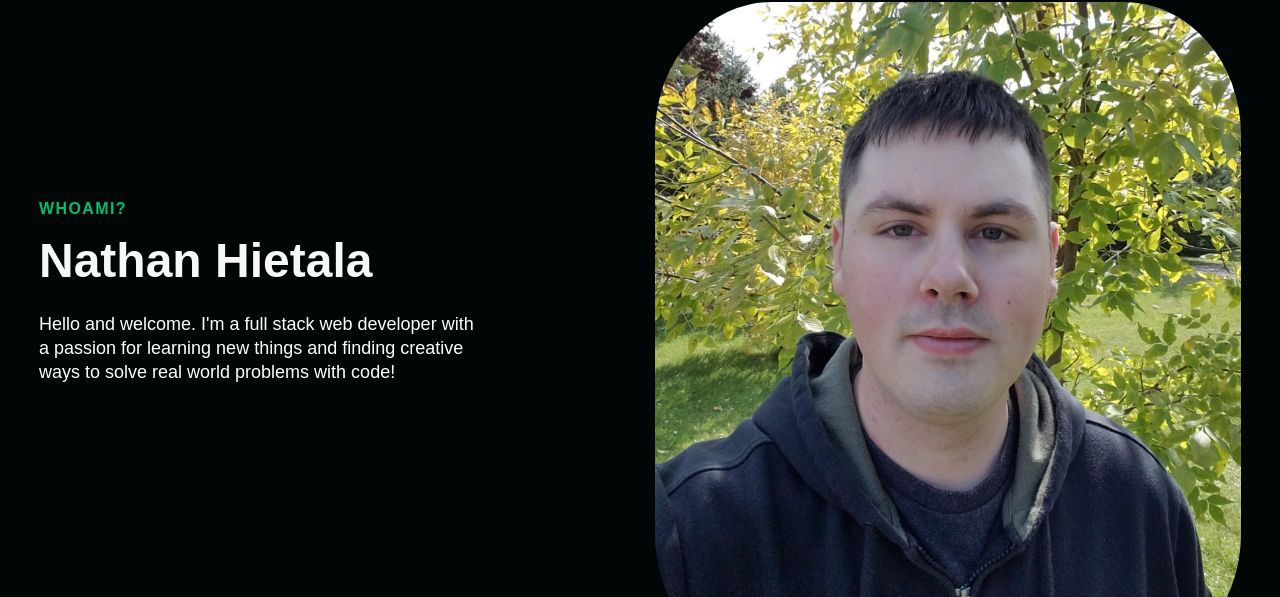
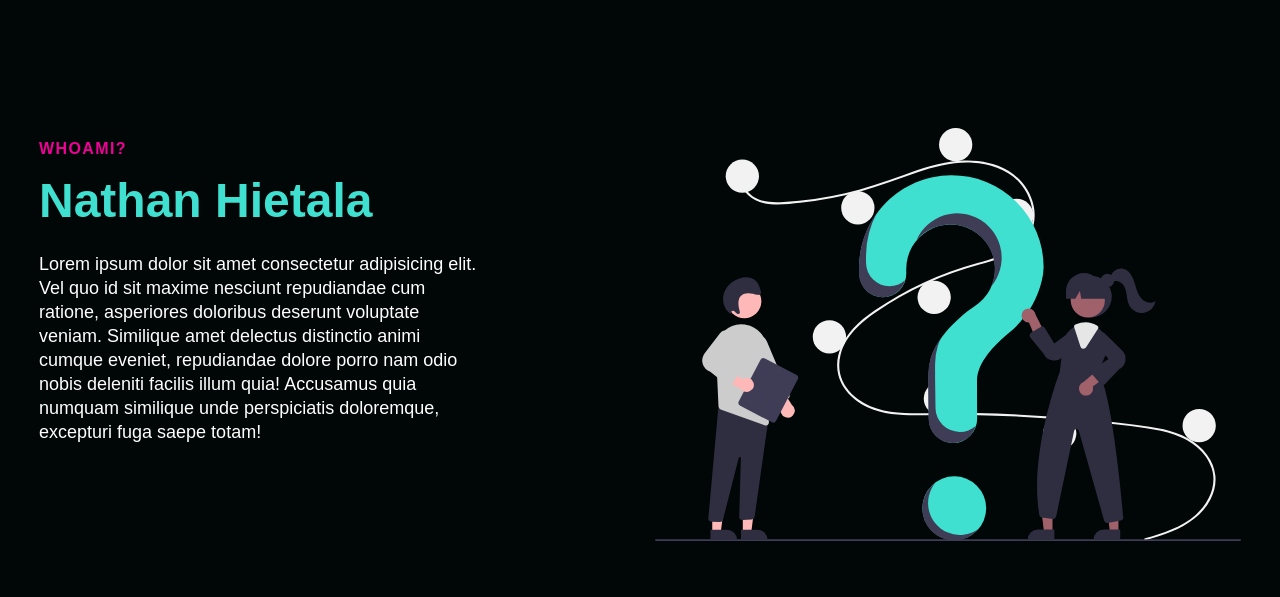
Before and after one commit to NRHietala/portfolio, a React (Create React App) app: page / in a window 1280 px wide. Shown: the part 883-1480 px from the top of the page. Built offline with nearby package versions, Linux system fonts and the light colour scheme; a web font is replaced by a local one.

Commit message:
Adds new svg img and added color theme (WIP)

```diff
--- /dev/null
+++ b/src/components/About/AboutElements.js
@@ -0,0 +1,102 @@
+import styled from "styled-components";
+
+export const InfoContainer = styled.div`
+  color: #fff;
+  background: ${({ lightBg }) => (lightBg ? "#f9f9f9" : "#010606")};
+
+  @media screen and (max-width: 768px) {
+    padding: 100px 0px;
+  }
+`;
+
+export const InfoWrapper = styled.div`
+  display: grid;
+  justify-content: center;
+  z-index: 1;
+  height: 860px;
+  width: 100%;
+  max-width: 1400px;
+  margin-right: auto;
+  margin-left: auto;
+  padding: 0px 24px;
+`;
+
+export const InfoRow = styled.div`
+  display: grid;
+  grid-auto-columns: minmax(auto, 1fr);
+  align-items: center;
+  grid-template-areas: ${({ imgStart }) =>
+    imgStart ? `'col2 col1'` : `'col1 col2'`};
+
+  @media screen and (max-width: 768px) {
+    grid-template-areas: ${({ imgStart }) =>
+      imgStart ? `'col1' 'col2'` : `'col1 col1' 'col2 cold2'`};
+  }
+`;
+
+export const Column1 = styled.div`
+  margin-bottom: 15px;
+  padding: 0px 15px;
+  grid-area: col1;
+`;
+
+export const Column2 = styled.div`
+  margin-bottom: 15px;
+  padding: 0px 15px;
+  grid-area: col2;
+`;
+
+export const TextWrapper = styled.div`
+  max-width: 540px;
+  padding-top: 0px;
+  padding-bottom: 60px;
+`;
+
+export const TopLine = styled.p`
+  color: #ef0195;
+  font-size: 16px;
+  line-height: 16px;
+  font-weight: 700;
+  letter-spacing: 1.4px;
+  text-transform: uppercase;
+  margin-bottom: 16px;
+`;
+
+export const Heading = styled.h1`
+  margin-bottom: 24px;
+  font-size: 48px;
+  line-height: 1.1.%;
+  font-weight: 600;
+  color: #40e0d0;
+
+  @media screen and (max-width: 480px) {
+    font-size: 32px;
+  }
+`;
+
+export const Subtitle = styled.p`
+  max-width: 440px;
+  margin-bottom: 35px;
+  font-size: 18px;
+  line-height: 24px;
+  color: ${({ darkText }) => (darkText ? "#010606" : "#fff")};
+`;
+
+export const BtnWrap = styled.div`
+  display: flex;
+  justify-content: flex-start;
+`;
+
+export const ImgWrap = styled.div`
+  display: flex;
+  justify-content: center;
+  align-content: center;
+  max-width: 600px;
+  height: 100%;
+`;
+
+export const Img = styled.img`
+  width: 100%;
+  margin: 0px 0px 10px 0px;
+  padding-right: 0px;
+`;
--- /dev/null
+++ b/src/components/About/index.js
@@ -0,0 +1,51 @@
+import React from "react";
+import Image from "../../assets/images/whoami.svg";
+
+import {
+  InfoContainer,
+  InfoWrapper,
+  InfoRow,
+  Column1,
+  TextWrapper,
+  TopLine,
+  Heading,
+  Subtitle,
+  Column2,
+  ImgWrap,
+  Img,
+} from "./AboutElements";
+
+const About = () => {
+  return (
+    <>
+      <InfoContainer id="about">
+        <InfoWrapper>
+          <InfoRow>
+            <Column1>
+              <TextWrapper>
+                <TopLine>WhoAmI?</TopLine>
+                <Heading>Nathan Hietala</Heading>
+                <Subtitle>
+                  Lorem ipsum dolor sit amet consectetur adipisicing elit. Vel
+                  quo id sit maxime nesciunt repudiandae cum ratione, asperiores
+                  doloribus deserunt voluptate veniam. Similique amet delectus
+                  distinctio animi cumque eveniet, repudiandae dolore porro nam
+                  odio nobis deleniti facilis illum quia! Accusamus quia numquam
+                  similique unde perspiciatis doloremque, excepturi fuga saepe
+                  totam!
+                </Subtitle>
+              </TextWrapper>
+            </Column1>
+            <Column2>
+              <ImgWrap>
+                <Img src={Image} alt="question mark" />
+              </ImgWrap>
+            </Column2>
+          </InfoRow>
+        </InfoWrapper>
+      </InfoContainer>
+    </>
+  );
+};
+
+export default About;
--- a/src/components/Hero/index.js
+++ b/src/components/Hero/index.js
@@ -28,7 +28,7 @@ const Hero = () => {
         <TypeWrap>
           <TypeWriterEffect
             textStyle={{
-              color: "#d20000",
+              color: "#ef0195",
               fontWeight: 400,
               fontSize: "1.2em",
               textAlign: "center",
--- a/src/components/Info/index.js
+++ b/src/components/Info/index.js
@@ -1,5 +1,5 @@
 import React from "react";
-import { Button } from "../ButtonElements";
+
 import {
   InfoContainer,
   InfoWrapper,
@@ -9,7 +9,6 @@ import {
   TopLine,
   Heading,
   Subtitle,
-  BtnWrap,
   Column2,
   ImgWrap,
   Img,
@@ -25,12 +24,8 @@ const Info = props => {
     headline,
     darkText,
     description,
-    buttonLabel,
     img,
     alt,
-    primary,
-    dark,
-    dark2,
   } = props;
   return (
     <>
@@ -42,23 +37,6 @@ const Info = props => {
                 <TopLine>{topLine}</TopLine>
                 <Heading lightText={lightText}>{headline}</Heading>
                 <Subtitle darkText={darkText}>{description}</Subtitle>
-                {buttonLabel ? (
-                  <BtnWrap>
-                    <Button
-                      to="home"
-                      smooth={true}
-                      duration={500}
-                      spy={true}
-                      exact="true"
-                      offset={-80}
-                      primary={primary ? 1 : 0}
-                      dark={dark ? 1 : 0}
-                      dark2={dark2 ? 1 : 0}
-                    >
-                      {buttonLabel}
-                    </Button>
-                  </BtnWrap>
-                ) : null}
               </TextWrapper>
             </Column1>
             <Column2>
--- a/src/components/NavBar/NavElements.js
+++ b/src/components/NavBar/NavElements.js
@@ -82,7 +82,7 @@ export const NavLinks = styled(LinkS)`
   cursor: pointer;
 
   &.active {
-    border-bottom: 3px solid #01bf71;
+    border-bottom: 3px solid #ef0195;
   }
 `;
 
@@ -97,10 +97,10 @@ export const NavBtn = styled.nav`
 
 export const NavBtnLink = styled.a`
   border-radius: 50px;
-  background: #14b6b9;
+  background: #40e0d0;
   white-space: nowrap;
   padding: 10px 22px;
-  color: #fff;
+  color: #000;
   font-size: 16px;
   outline: none;
   border: none;
--- a/src/pages/index.js
+++ b/src/pages/index.js
@@ -5,8 +5,8 @@ import HeroSection from "../components/Hero";
 import Info from "../components/Info";
 import Services from "../components/Services";
 import Footer from "../components/Footer";
+import About from "../components/About";
 import {
-  aboutMe,
   HomeObjTwo,
   // HomeObjThree,
   HomeObjFour,
@@ -23,7 +23,7 @@ const Home = () => {
       <Sidebar isOpen={isOpen} toggleMenu={toggleMenu} />
       <Navbar toggleMenu={toggleMenu} />
       <HeroSection />
-      <Info {...aboutMe} />
+      <About />
       <Info {...HomeObjTwo} />
       <Services />
       {/* new component about skills */}
```
Also changed, not shown: src/assets/images/whoami.svg (added).
